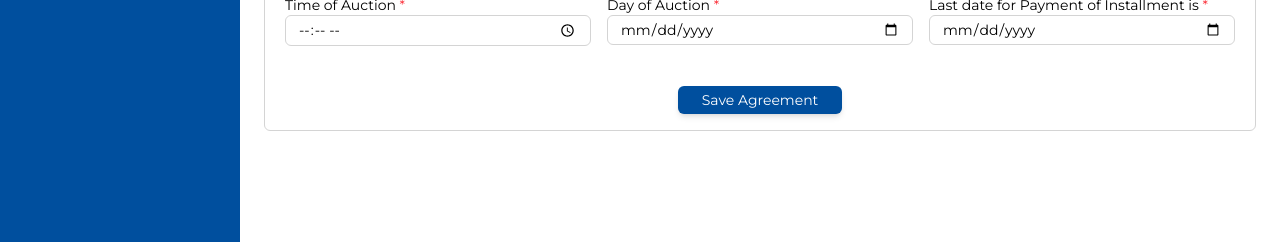
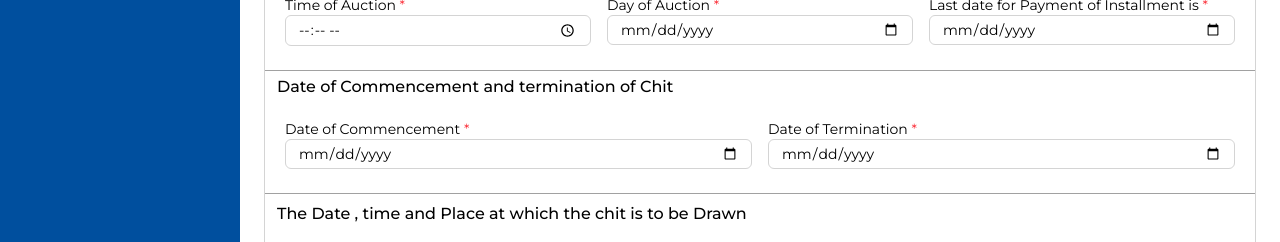
Before and after one commit to prajwal-nakade/New_ChitFund, a React (Vite) app in the folder R_CFN/: page /ChitAgreement in a window 1280 px wide. Shown: the part 558-800 px from the top of the page. Built offline with nearby package versions, Linux system fonts and the light colour scheme; no server answers.

Commit message:
Added Dhit agreement field

```diff
--- a/R_CFN/src/pages/ChitAgreement.jsx
+++ b/R_CFN/src/pages/ChitAgreement.jsx
@@ -224,7 +224,8 @@ const ChitAgreement = () => {
 
           <div className="flex flex-col items-start w-full text-sm">
             <label>
-              Last date for Payment of Installment is <span className="text-red-500">*</span>
+              Last date for Payment of Installment is{" "}
+              <span className="text-red-500">*</span>
             </label>
             <input
               type="date"
@@ -233,6 +234,112 @@ const ChitAgreement = () => {
             />
           </div>
         </div>
+
+        <div className="w-full items-start px-3 py-1 border-t border-neutral-400">
+          <h2 className="text-base  font-medium">
+            Date of Commencement and termination of Chit{" "}
+          </h2>
+        </div>
+        <div className="flex w-full px-5 pb-2 border-neutral-200 gap-4">
+          <div className="flex flex-col items-start w-full text-sm  ">
+            <label>
+              Date of Commencement <span className="text-red-500">*</span>
+            </label>
+            <input
+              type="date"
+              placeholder="Date of Commencement "
+              className="border border-neutral-300 w-full rounded-md px-3 py-1"
+            />
+          </div>
+
+          <div className="flex flex-col items-start w-full text-sm">
+            <label>
+              Date of Termination <span className="text-red-500">*</span>
+            </label>
+            <input
+              type="date"
+              placeholder="Date of Termination
+             "
+              className="border border-neutral-300 w-full rounded-md px-3 py-1"
+            />
+          </div>
+        </div>
+
+        <div className="w-full items-start px-3 pt-2 border-t border-neutral-400">
+          <h2 className="text-base  font-medium">
+            The Date , time and Place at which the chit is to be Drawn
+          </h2>
+        </div>
+        <div className="flex w-full px-5 border-neutral-200 gap-4">
+          <div className="flex flex-col items-start w-full text-sm  ">
+            <label>
+              First Auction shall be held on{" "}
+              <span className="text-red-500">*</span>
+            </label>
+            <input
+              type="date"
+              placeholder="Date of Commencement "
+              className="border border-neutral-300 w-full rounded-md px-3 py-1"
+            />
+          </div>
+
+          <div className="flex flex-col items-start w-full text-sm">
+            <label>
+              Subsequent Auction on Every{" "}
+              <span className="text-red-500">*</span>
+            </label>
+            <input
+              type="date"
+              placeholder="Date of Termination
+             "
+              className="border border-neutral-300 w-full rounded-md px-3 py-1"
+            />
+          </div>
+        </div>
+
+        <div className="flex w-full px-5 border-neutral-200 gap-4">
+          <div className="flex flex-col items-start w-full text-sm">
+            <label>
+              Time 1 <span className="text-red-500">*</span>
+            </label>
+            <input
+              type="time"
+              placeholder="Time of Auction"
+              className="border border-neutral-300 w-full rounded-md px-3 py-1"
+            />
+          </div>
+
+          <div className="flex flex-col items-start w-full text-sm">
+            <label>
+              Time 2 <span className="text-red-500">*</span>
+            </label>
+            <input
+              type="time"
+              placeholder="Time of Auction"
+              className="border border-neutral-300 w-full rounded-md px-3 py-1"
+            />
+          </div>
+
+          <div className="flex flex-col items-start w-full text-sm">
+            <label>
+              at Foreman's offices situated at
+              <span className="text-red-500">*</span>
+            </label>
+            <input
+              type="text"
+              placeholder="Branch"
+              className="border border-neutral-300 w-full rounded-md px-3 py-1"
+            />
+          </div>
+        </div>
+
+        <div className="flex-col w-full px-5 border-neutral-200 border-t pt-3 gap-4">
+          <h1 className="text-base font-medium py-1">Registrar with whom the Bye-Laws have been Registered <span className="text-red-500">*</span> </h1>
+          <input type="text"
+          placeholder="Branch"
+          className="border border-neutral-300 w-full rounded-md px-3 py-1" />
+        </div>
+
 
         {/* Submit */}
         <div className="flex justify-center mt-4 pb-4">
```
